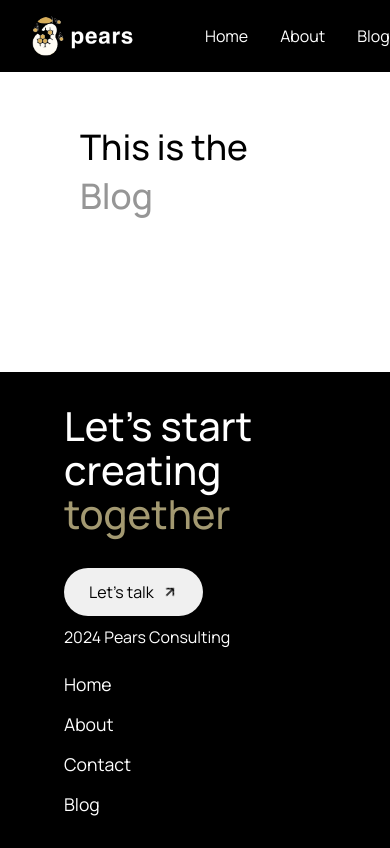
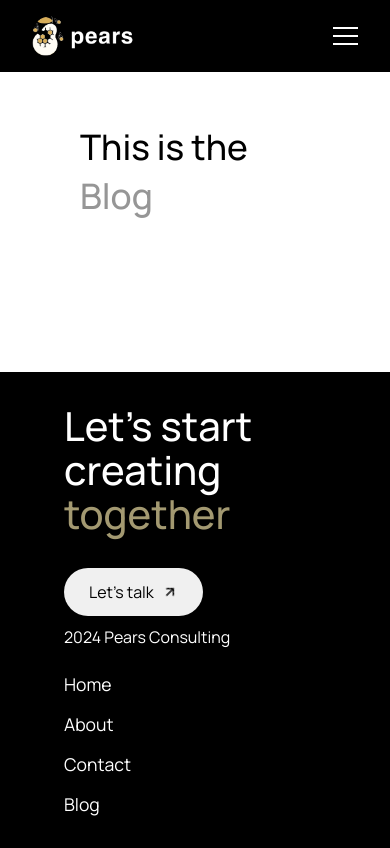
Before and after one commit to Pears-co-za/pears.co.za, a React (Create React App) app: page /blog in a window 390 px wide. Built offline with nearby package versions, Linux system fonts and the light colour scheme.

Commit message:
added hamburger menu

```diff
--- a/src/components/layout/Navbar.jsx
+++ b/src/components/layout/Navbar.jsx
@@ -5,19 +5,23 @@ import {
     StyledLogo,
     StyledNavLinks,
     StyledNavLink,
+    StyledHamburger,
+    StyledOverlay
 } from "../../styles/Navbar.styles";
+import { useLocation } from 'react-router-dom';
 
 function Navbar() {
+    const location = useLocation();
     const [isVisible, setIsVisible] = useState(true);
     const [prevScrollPos, setPrevScrollPos] = useState(0);
+    const [isMenuOpen, setIsMenuOpen] = useState(false);
 
     useEffect(() => {
         const handleScroll = () => {
             const currentScrollPos = window.scrollY;
             const isScrollingDown = currentScrollPos > prevScrollPos;
-            const isScrolledPastThreshold = currentScrollPos > 100; // Only hide after scrolling past 100px
+            const isScrolledPastThreshold = currentScrollPos > 100;
 
-            // Update visibility based on scroll direction and threshold
             setIsVisible(!isScrollingDown || !isScrolledPastThreshold);
             setPrevScrollPos(currentScrollPos);
         };
@@ -28,6 +32,10 @@ function Navbar() {
             window.removeEventListener('scroll', handleScroll);
         };
     }, [prevScrollPos]);
+
+    const toggleMenu = () => {
+        setIsMenuOpen(!isMenuOpen);
+    };
 
     return (
         <>
@@ -40,13 +48,46 @@ function Navbar() {
                     />
                     pears
                 </StyledLogo>
-                <StyledNavLinks>
-                    <StyledNavLink to="/">Home</StyledNavLink>
-                    <StyledNavLink to="/about">About</StyledNavLink>
-                    <StyledNavLink to="/blog">Blog</StyledNavLink>
-                    <StyledNavLink to="/contact">Contact</StyledNavLink>
+                <StyledHamburger onClick={toggleMenu} $isOpen={isMenuOpen}>
+                    <span></span>
+                    <span></span>
+                    <span></span>
+                </StyledHamburger>
+                <StyledNavLinks $isOpen={isMenuOpen}>
+                    <StyledNavLink
+                        to="/"
+                        className={location.pathname === "/" ? "active" : ""}
+                        onClick={() => setIsMenuOpen(false)}
+                    >
+                        Home
+                    </StyledNavLink>
+                    <StyledNavLink
+                        to="/about"
+                        className={location.pathname === "/about" ? "active" : ""}
+                        onClick={() => setIsMenuOpen(false)}
+                    >
+                        About
+                    </StyledNavLink>
+                    <StyledNavLink
+                        to="/blog"
+                        className={location.pathname === "/blog" ? "active" : ""}
+                        onClick={() => setIsMenuOpen(false)}
+                    >
+                        Blog
+                    </StyledNavLink>
+                    <StyledNavLink
+                        to="/contact"
+                        className={location.pathname === "/contact" ? "active" : ""}
+                        onClick={() => setIsMenuOpen(false)}
+                    >
+                        Contact
+                    </StyledNavLink>
                 </StyledNavLinks>
             </StyledNavContainer>
+            <StyledOverlay
+                $isOpen={isMenuOpen}
+                onClick={() => setIsMenuOpen(false)}
+            />
             <div style={{ paddingTop: "74px" }} />
         </>
     );
--- a/src/styles/Navbar.styles.js
+++ b/src/styles/Navbar.styles.js
@@ -32,17 +32,103 @@ export const StyledLogo = styled(Link)`
   }
 `;
 
+export const StyledHamburger = styled.div`
+  display: none;
+  flex-direction: column;
+  cursor: pointer;
+  z-index: 1001;
+
+  span {
+    height: 2px;
+    width: 25px;
+    background: ${colors.white};
+    margin: 3px 0;
+    transition: all 0.3s ease;
+
+    &:nth-child(1) {
+      transform: ${({ $isOpen }) => $isOpen ? 'rotate(45deg) translate(5px, 5px)' : 'rotate(0)'};
+    }
+
+    &:nth-child(2) {
+      opacity: ${({ $isOpen }) => $isOpen ? '0' : '1'};
+    }
+
+    &:nth-child(3) {
+      transform: ${({ $isOpen }) => $isOpen ? 'rotate(-45deg) translate(5px, -5px)' : 'rotate(0)'};
+    }
+  }
+
+  @media (max-width: 768px) {
+    display: flex;
+  }
+`;
+
+export const StyledOverlay = styled.div`
+    display: none;
+
+    @media (max-width: 768px) {
+        display: ${({ $isOpen }) => ($isOpen ? 'block' : 'none')};
+        position: fixed;
+        top: 0;
+        left: 0;
+        right: 0;
+        bottom: 0;
+        background-color: rgba(0, 0, 0, 0.5);
+        z-index: 999;
+    }
+`;
+
 export const StyledNavLinks = styled.div`
     display: flex;
     gap: 2rem;
+
+    @media (max-width: 768px) {
+        position: fixed;
+        flex-direction: column;
+        align-items: center;
+        background-color:rgb(63, 63, 63);
+        top: 0;
+        right: ${({ $isOpen }) => ($isOpen ? '0' : '-100%')};
+        height: 100vh;
+        width: 250px;
+        padding-top: 4rem;
+        transition: right 0.3s ease-in-out;
+        gap: 2rem;
+        z-index: 1000;
+    }
 `;
+
 export const StyledNavLink = styled(Link)`
     color: ${colors.white};
     text-decoration: none;
     font-size: 1rem;
+    position: relative;
+    padding-bottom: 2px; // Add padding for the underline
+
+    &:after {
+        content: '';
+        position: absolute;
+        width: 100%;
+        height: 2px;
+        bottom: 0;
+        left: 0;
+        background-color: ${colors.paleYellow};
+        transform: scaleX(0);
+        transition: transform 0.3s ease;
+        transform-origin: bottom right;
+    }
+
+    &:hover:after,
+    &.active:after {
+        transform: scaleX(1);
+        transform-origin: bottom left;
+    }
 
     &:hover {
-        text-decoration: underline;
-        color: ${colors.yellow};
+        color: ${colors.paleYellow};
+    }
+
+    @media (max-width: 768px) {
+        font-size: 1.2rem;
     }
 `;
```
